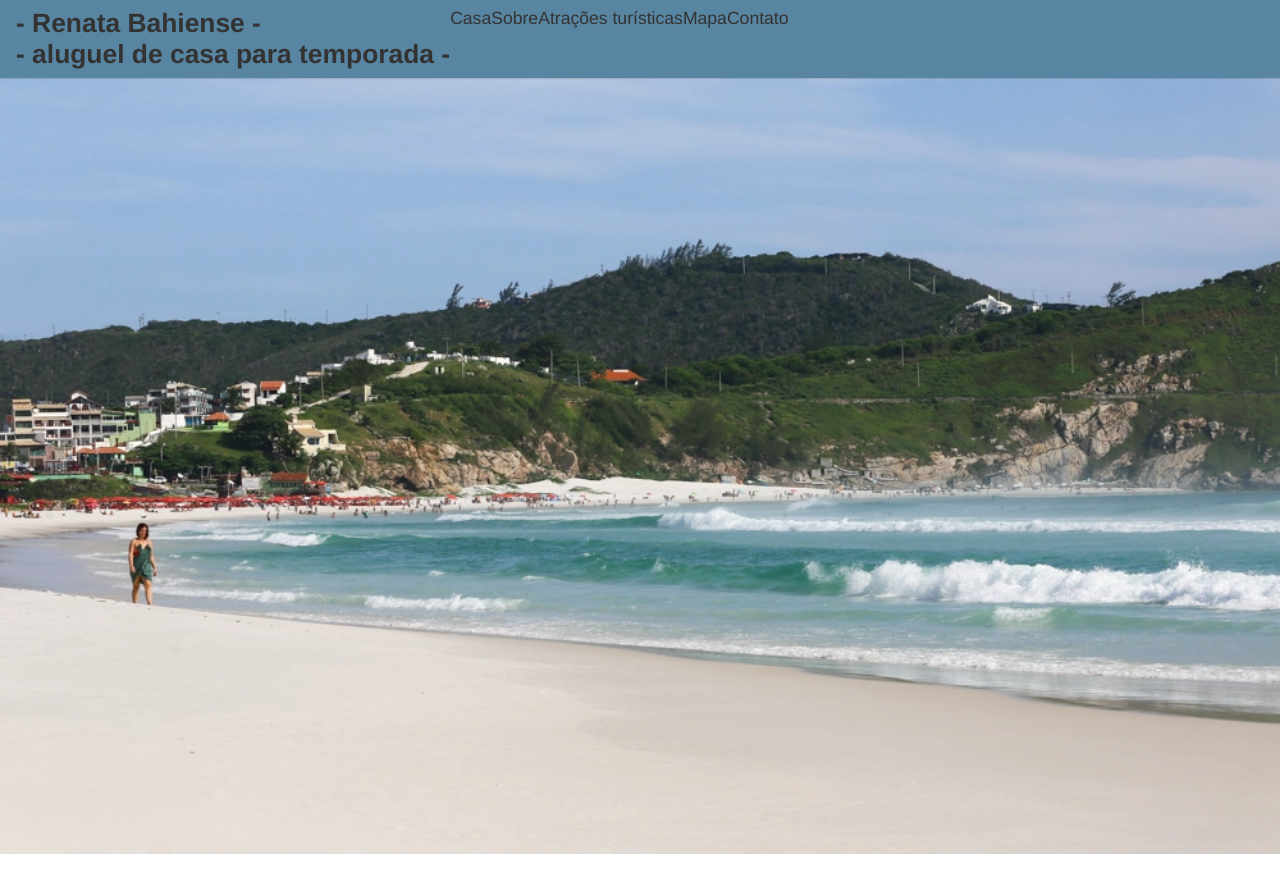
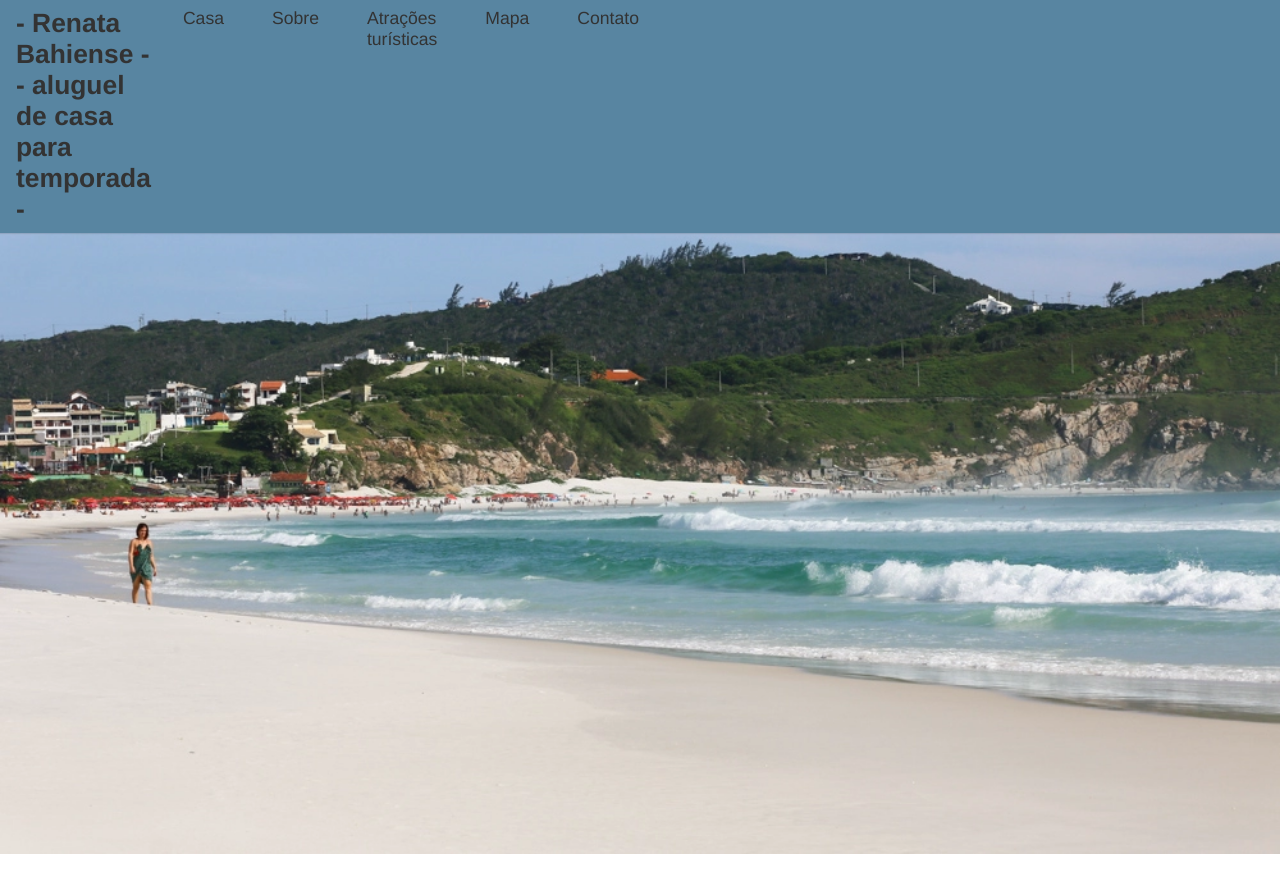
Before and after one commit to MahAzevedo/praia, a React (Vite) app: page / in a window 1280 px wide. Shown: the top 892 px of the page. Built offline with nearby package versions, Linux system fonts and the light colour scheme.

Commit message:
modified:   src/Components/Header.module.css

```diff
--- a/src/Components/Header.module.css
+++ b/src/Components/Header.module.css
@@ -3,13 +3,30 @@
     position: fixed;
     width: 100%;
     z-index: 100;
-    /* top: 0px; */
     background: #5885a1;
     padding: 0.5rem 0;
+    /* top: 0px; */
     /* height: 4rem; */
     /* padding: 1.5rem 1rem 1rem 1rem; */
+    display: grid;
     grid-template-columns: 1fr 1fr;
     gap: 1rem;
+}
+
+.nav {
+    display: grid;
+    grid-template-columns: 1fr 1fr;
+    gap: 1rem;
+    /* padding: 0rem 5rem 0.3rem 2rem;  */
+    /* padding: 0rem 5rem 0rem 1rem; */
+    grid-template-columns: 1fr 1fr;
+}
+
+.nav ul {
+    display: flex;
+    flex-direction: row;
+    font-size: 1.1rem;
+    padding: 0rem 4rem 0rem 1rem
 }
 
 @media (max-width: 90rem) {
@@ -22,21 +39,3 @@
         max-width: 10rem;
     }
 }
-
-.nav {
-    /* display: flex; */
-    /* flex-direction: row; */
-    /* padding: 0rem 5rem 0.3rem 2rem;  */
-
-    /* display: flex; */
-    /* flex-direction: row; */
-    /* padding: 0rem 5rem 0rem 1rem; */
-    grid-template-columns: 1fr 1fr;
-}
-
-.nav ul {
-    display: flex;
-    flex-direction: row;
-    font-size: 1.1rem;
-    padding: 0rem 4rem 0rem 1rem
-}
```
